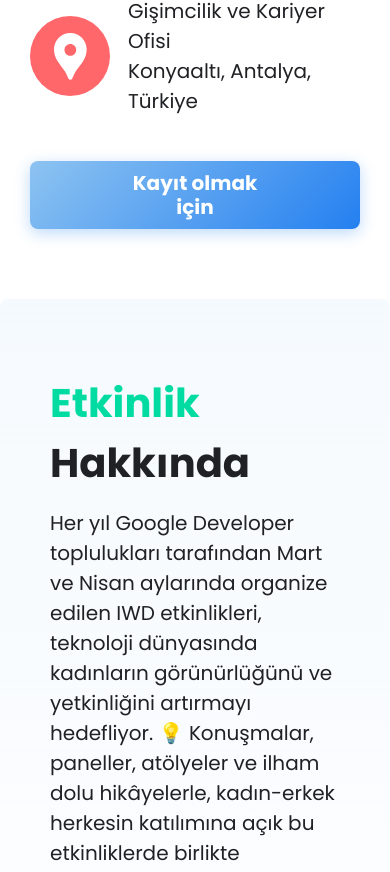
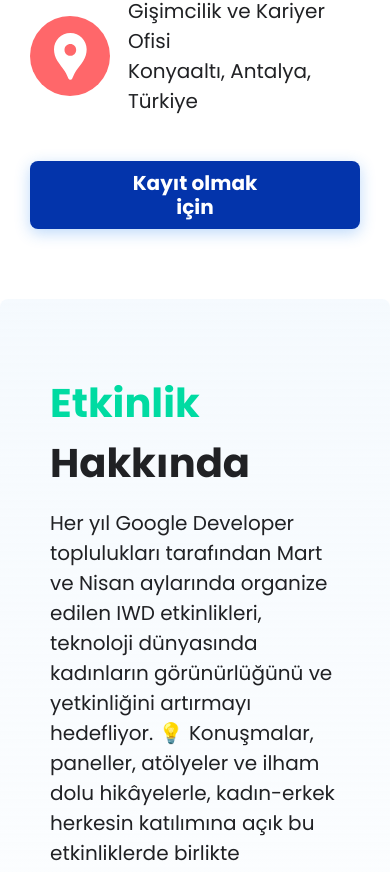
Before and after one commit to gdgantalya/wtmantalya, a React (Vite) app: page / in a window 390 px wide. Shown: the part 1167-2039 px from the top of the page. Built offline with nearby package versions, Linux system fonts and the light colour scheme.

Commit message:
the mobile part has been refactored  #6

```diff
--- a/src/components/cta/cta.scss
+++ b/src/components/cta/cta.scss
@@ -1,7 +1,7 @@
 @import '../../styles/variables';
 
 .cta {
-  background: linear-gradient(135deg, $picton-blue 0%, $dodger-blue 100%);
+  background: #0334ab;
   border-radius: 8px;
   box-shadow: 0 4px 15px rgba(36, 128, 240, 0.3);
   color: $white;
--- a/src/sections/supporters/supporters.tsx
+++ b/src/sections/supporters/supporters.tsx
@@ -56,7 +56,7 @@
 </p>
           </div>
           <div className="supporters__cta">
-            <Cta text="Sponsor Ol" url="https://docs.google.com/forms/d/e/1FAIpQLScfCXOVioReCPgkIcgnTdAqvq7F1DQpkU2ehdAB-2vTwgQKEw/viewform" />
+            <Cta text="Sponsor Ol" url="https://docs.google.com/forms/d/e/1FAIpQLScfCXOVioReCPgkIcgnTdAqvq7F1DQpkU2ehdAB-2vTwgQKEw/viewform?" />
           </div>
         </div>
       </div>
```
